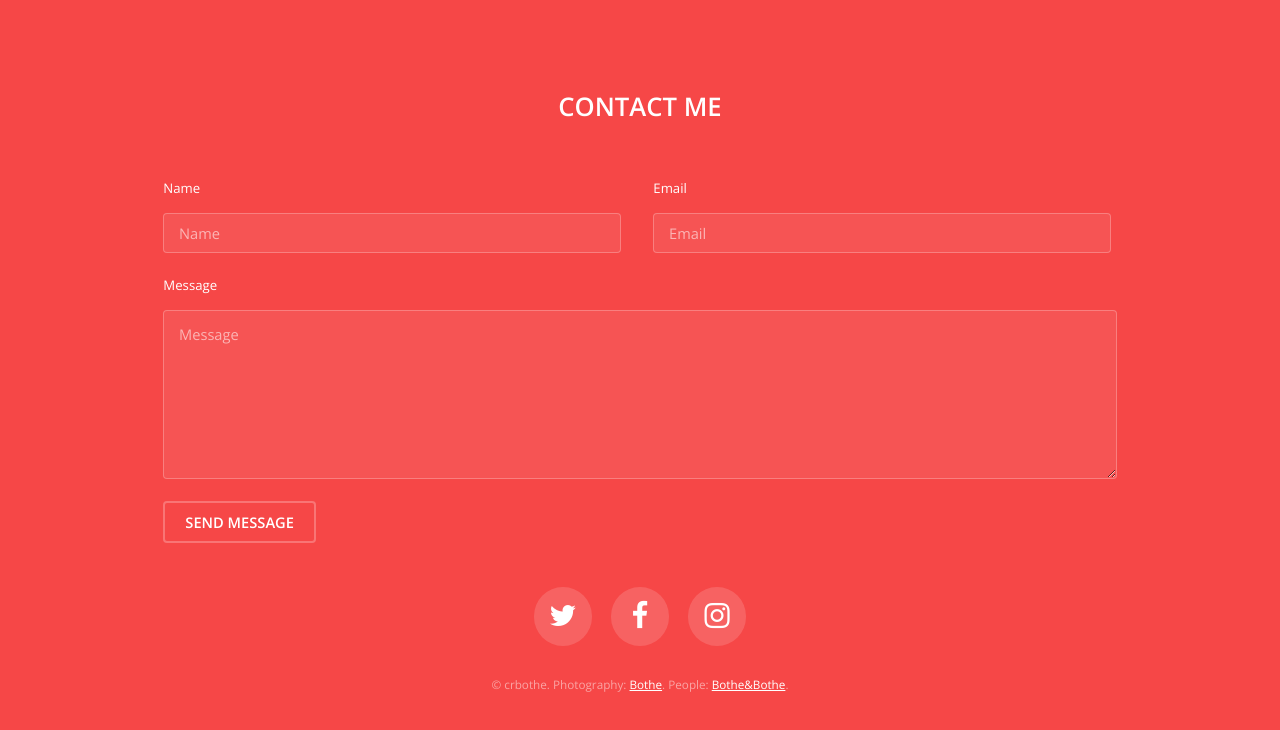
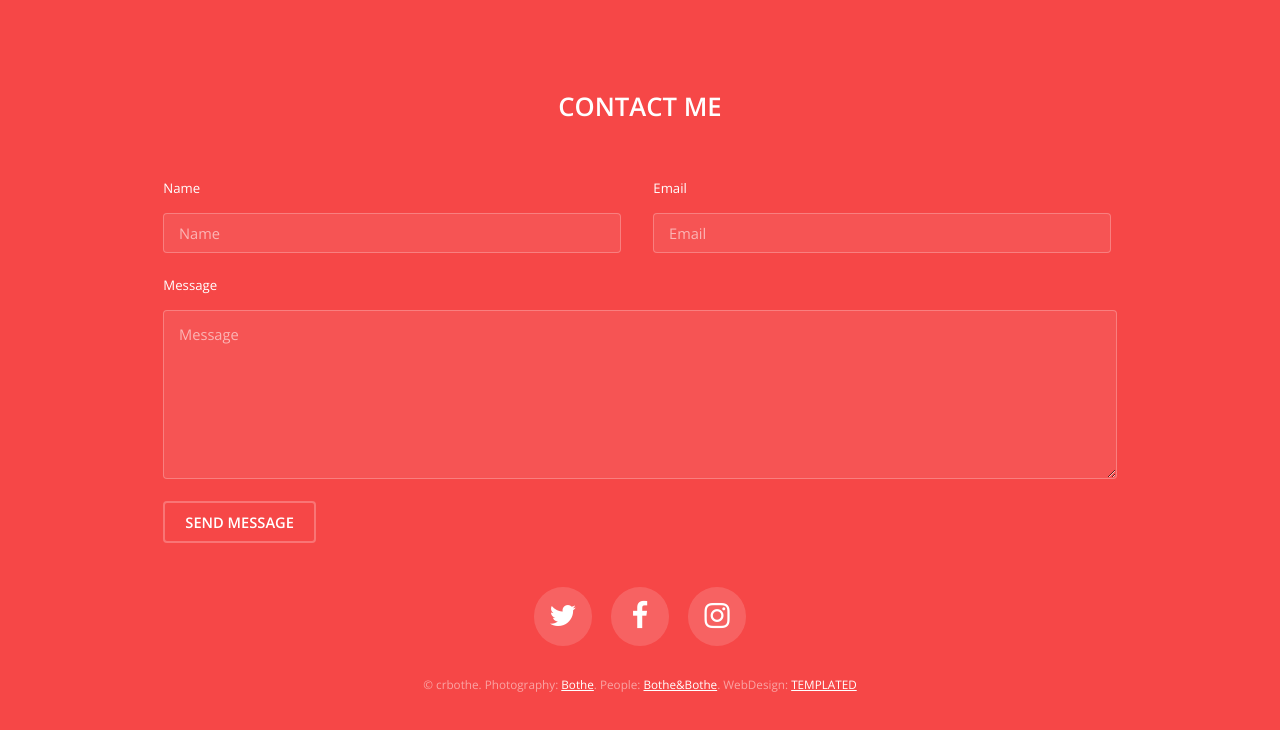
Before and after one commit to crbothe/home, a plain HTML site: page index.html in a window 1280 px wide. Shown: the part 4000-4730 px from the top of the page. Drawn offline with nearby package versions, Linux system fonts and the light colour scheme.

Commit message:
Update index.html

```diff
--- a/index.html
+++ b/index.html
@@ -150,7 +150,7 @@
 					</ul>
 
 					<div class="copyright">
-						&copy; crbothe. Photography: <a href="https://github.com/crbothe">Bothe</a>. People: <a href="https://www.facebook.com/chandrakant.bothe">Bothe&Bothe</a>.
+						&copy; crbothe. Photography: <a href="https://github.com/crbothe">Bothe</a>. People: <a href="https://www.facebook.com/chandrakant.bothe">Bothe&Bothe</a>. WebDesign: <a href="https://templated.co/">TEMPLATED</a>
 					</div>
 
 				</div>
```
